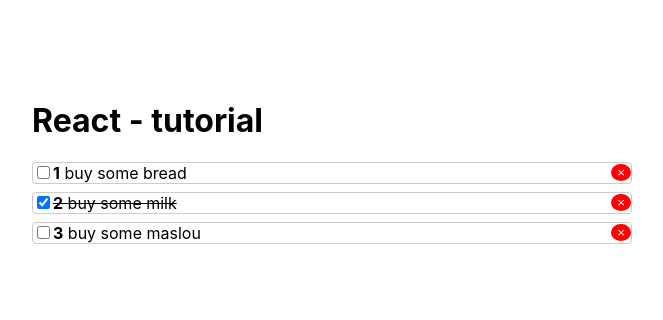
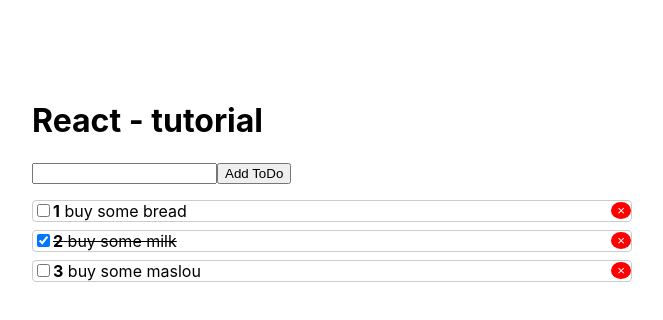
Before and after one commit to sawfly29/youtube-1h-crash-course, a React (Create React App) app: page / in a window 1280 px wide. Shown: the top 320 px of the page, without its empty margins (308-971 px from the left). Built offline with nearby package versions, Linux system fonts and the light colour scheme.

Commit message:
s4 - functionality of adding new lines using hook useState

```diff
--- a/src/App.js
+++ b/src/App.js
@@ -1,6 +1,7 @@
 import React from "react";
 import TodoList from "./Todo/TodoList"; //импорт нашего компонента
 import Context from "./context";
+import AddTodo from "./Todo/AddTodo";
 
 function App() {
   //useState - is a hook!
@@ -29,11 +30,21 @@
     setTodos(todos.filter(todo => todo.id !== id))
   }//функция по удалению по ИД
 
+function addTodo(title){
+  setTodos(todos.concat([{
+    title: title,
+    id: Date.now(),
+    completed: false,
+  }]))
+}
+
+
   return (
     <Context.Provider value={{removeToDo}}>
       {/* выше запись эквивалентна removeToDo: removeToDo - мы передаем объект */}
       <div className="wrapper">
         <h1>React - tutorial</h1>
+        <AddTodo onCreate = {addTodo}/>
         {todos.length ?<TodoList todos={todos} onToggle={toggleToDo} /> : <p>Nothing to do!</p>}
 
         {/* above we inserted our external component. Мы передали в Тудулист свойство тудус с нашим массивом */}
--- /dev/null
+++ b/src/Todo/AddTodo.js
@@ -0,0 +1,30 @@
+import React, {useState} from 'react'
+import PropTypes from 'prop-types'
+//еще хук - useState
+function AddTodo({onCreate}){
+      const [value, setValue]  = useState('')
+      //setValue - стандартный метод в реакте
+
+      function submitHandler(event){
+          event.preventDefault();
+          if (value.trim()){
+              onCreate(value);
+              setValue('');
+          }
+      }
+
+
+    return(
+
+        <form style = { {marginBottom: '1rem'}} onSubmit = {submitHandler}>
+            <input value={value} onChange = {event => setValue(event.target.value)}/>
+            <button type='submit'>Add ToDo</button>
+        </form>
+    )
+}
+
+AddTodo.propTypes = {
+    onCreate: PropTypes.func.isRequired,
+}
+
+export default AddTodo
```
